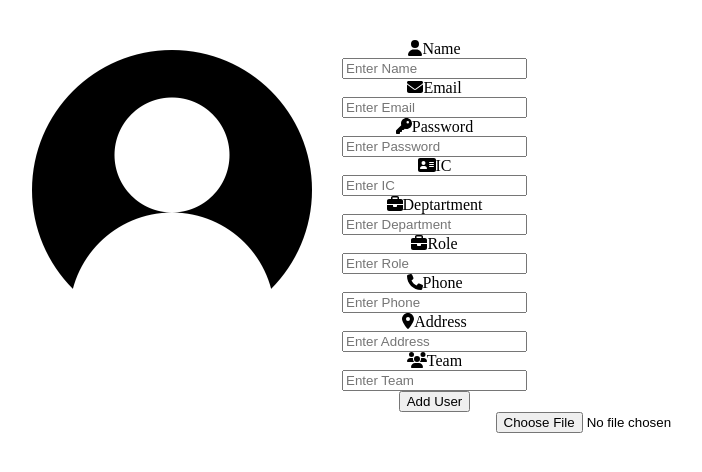
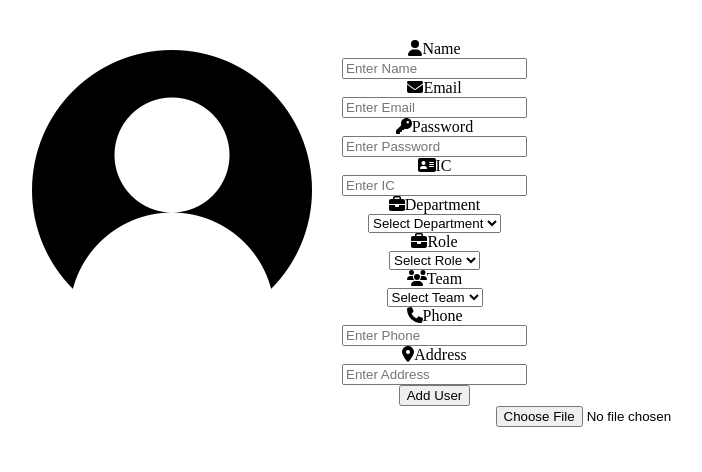
Before and after one commit to EldenZheng/EZ-MANAGEMENT-MERN, a React (Vite) app in the folder client/: page /AddUser in a window 1280 px wide. Shown: the top 472 px of the page, without its empty margins (18-720 px from the left). Built offline with nearby package versions, Linux system fonts and the light colour scheme.

Commit message:
drop down box options

```diff
--- a/client/src/AddUser.jsx
+++ b/client/src/AddUser.jsx
@@ -47,7 +47,6 @@ export default function AddUser(){
         setFile(selectedFile);
 
         if (selectedFile) {
-            // Use the selected file directly to create an object URL
             setProfilePicture(URL.createObjectURL(selectedFile));
         }
     };
@@ -143,25 +142,45 @@ export default function AddUser(){
                         </div>
                         <div>
                             <FontAwesomeIcon icon={faBriefcase} />
-                            <label htmlFor="">Deptartment</label><br/>
-                            <input
-                                type="text"
-                                placeholder="Enter Department"
+                            <label htmlFor="dept">Department</label><br/>
+                            <select
                                 name="dept"
                                 value={userData.dept}
                                 onChange={handleChange}
-                            />
+                            >
+                                <option value="">Select Department</option>
+                                <option value="IT">IT</option>
+                                <option value="HR">HR</option>
+                                <option value="Finance">Finance</option>
+                            </select>
                         </div>
                         <div>
                             <FontAwesomeIcon icon={faBriefcase} />
-                            <label htmlFor="">Role</label><br/>
-                            <input
-                                type="text"
-                                placeholder="Enter Role"
+                            <label htmlFor="role">Role</label><br/>
+                            <select
                                 name="role"
                                 value={userData.role}
                                 onChange={handleChange}
-                            />
+                            >
+                                <option value="">Select Role</option>
+                                <option value="Employee">Employee</option>
+                                <option value="Supervisor">Supervisor</option>
+                                <option value="HR">HR</option>
+                            </select>
+                        </div>
+                        <div>
+                            <FontAwesomeIcon icon={faUsers} />
+                            <label htmlFor="team">Team</label><br/>
+                            <select
+                                name="team"
+                                value={userData.team}
+                                onChange={handleChange}
+                            >
+                                <option value="">Select Team</option>
+                                <option value="1">Team 1</option>
+                                <option value="2">Team 2</option>
+                                <option value="3">Team 3</option>
+                            </select>
                         </div>
                         <div>
                             <FontAwesomeIcon icon={faPhone} />
@@ -185,17 +204,6 @@ export default function AddUser(){
                                 onChange={handleChange}
                             />
                         </div>
-                        <div>
-                            <FontAwesomeIcon icon={faUsers} />
-                            <label htmlFor="">Team</label><br/>
-                            <input
-                                type="text"
-                                placeholder="Enter Team"
-                                name="team"
-                                value={userData.team}
-                                onChange={handleChange}
-                            />
-                        </div>
                         <button>Add User</button>
                     </form>
                 </div>
```
